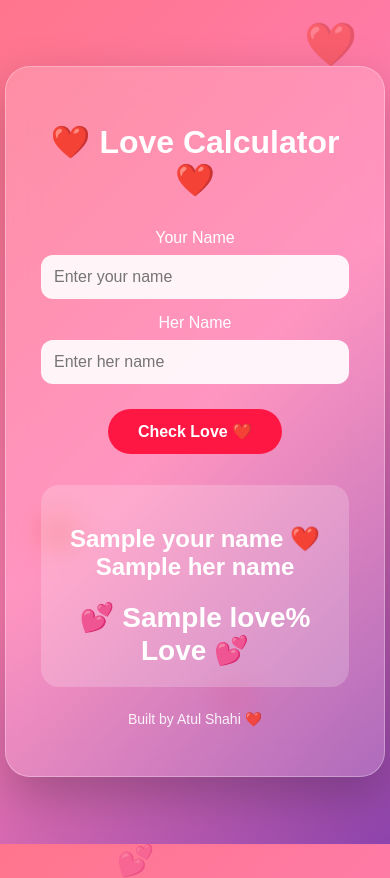
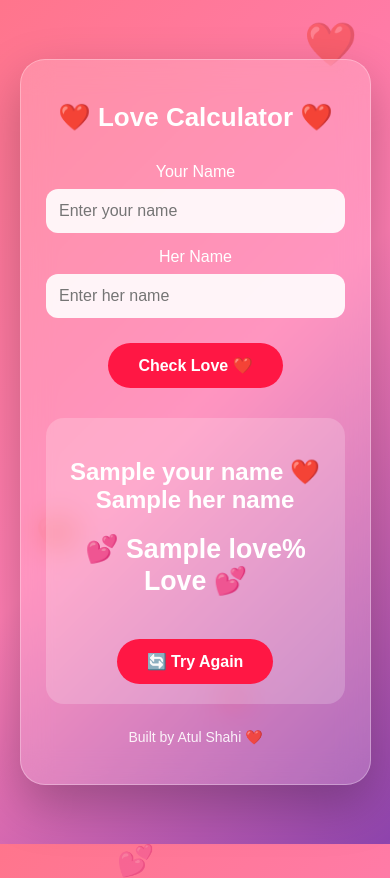
Before and after one commit to atulshahi0609-ux/love-calculator, a Flask app: template templates/index.html in a window 390 px wide. Run offline with Flask 3, Linux system fonts and the light colour scheme; the template is opened without the code that fills it: most values are stand-ins (such as "Sample title", 1, 10 or a date in 2020).

Commit message:
Update index.html

```diff
--- a/templates/index.html
+++ b/templates/index.html
@@ -2,9 +2,13 @@
 <html>
 
 <head>
+
     <title>Love Calculator ❤️</title>
 
+    <meta name="viewport" content="width=device-width, initial-scale=1.0">
+
     <style>
+
         * {
             box-sizing: border-box;
         }
@@ -12,21 +16,30 @@
         body {
             margin: 0;
             min-height: 100vh;
+
             display: flex;
             justify-content: center;
             align-items: center;
+
             font-family: Arial, sans-serif;
 
-            background: linear-gradient(135deg, #ff758c, #ff7eb3, #8e44ad);
+            background: linear-gradient(
+                135deg,
+                #ff758c,
+                #ff7eb3,
+                #8e44ad
+            );
+
             overflow: hidden;
         }
 
-        /* Background hearts */
+        /* Floating Hearts */
 
         .heart {
             position: absolute;
             color: rgba(255, 255, 255, 0.5);
             font-size: 30px;
+
             animation: float 6s linear infinite;
         }
 
@@ -51,6 +64,7 @@
         }
 
         @keyframes float {
+
             0% {
                 bottom: -50px;
                 transform: scale(1);
@@ -60,29 +74,43 @@
                 bottom: 110%;
                 transform: scale(1.5);
             }
+
         }
 
-        /* Main card */
+
+        /* Main Card */
 
         .card {
             width: 380px;
+            max-width: 90%;
+
             padding: 35px;
+
             text-align: center;
 
             background: rgba(255, 255, 255, 0.18);
+
             backdrop-filter: blur(15px);
 
             border: 1px solid rgba(255, 255, 255, 0.3);
+
             border-radius: 25px;
 
-            box-shadow: 0 20px 50px rgba(0, 0, 0, 0.25);
+            box-shadow:
+                0 20px 50px
+                rgba(0, 0, 0, 0.25);
 
             color: white;
 
             animation: cardAppear 1s ease;
+
+            position: relative;
+
+            z-index: 10;
         }
 
         @keyframes cardAppear {
+
             0% {
                 opacity: 0;
                 transform: scale(0.7);
@@ -92,44 +120,71 @@
                 opacity: 1;
                 transform: scale(1);
             }
+
         }
+
+
+        /* Heading */
 
         h1 {
             margin-bottom: 30px;
             font-size: 32px;
         }
 
+
+        /* Labels */
+
         label {
             display: block;
+
             margin-top: 15px;
             margin-bottom: 8px;
+
             font-size: 16px;
         }
 
+
+        /* Inputs */
+
         input {
             width: 100%;
+
             padding: 13px;
 
             border: none;
+
             border-radius: 12px;
 
             outline: none;
+
             font-size: 16px;
 
-            background: rgba(255, 255, 255, 0.9);
+            background: rgba(
+                255,
+                255,
+                255,
+                0.9
+            );
         }
+
+
+        /* Button */
 
         button {
             margin-top: 25px;
+
             padding: 13px 30px;
 
             border: none;
+
             border-radius: 25px;
 
             background: #ff1744;
+
             color: white;
 
             font-size: 16px;
+
             font-weight: bold;
 
             cursor: pointer;
@@ -139,96 +194,315 @@
 
         button:hover {
             transform: scale(1.08);
+
             background: #e91e63;
         }
+
 
         /* Result */
 
         .result {
             margin-top: 30px;
+
             padding: 20px;
 
-            background: rgba(255, 255, 255, 0.2);
+            background: rgba(
+                255,
+                255,
+                255,
+                0.2
+            );
+
             border-radius: 18px;
 
-            animation: resultAppear 0.8s ease;
+            animation:
+                resultAppear
+                0.8s ease;
         }
 
         @keyframes resultAppear {
+
             0% {
                 opacity: 0;
-                transform: translateY(20px);
+
+                transform:
+                    translateY(20px);
             }
 
             100% {
                 opacity: 1;
-                transform: translateY(0);
+
+                transform:
+                    translateY(0);
             }
+
         }
 
+
+        /* Love Percentage */
+
         .percentage {
-            font-size: 28px;
+            font-size: 30px;
+
             font-weight: bold;
+
+            animation:
+                heartbeat
+                1.2s infinite;
         }
 
-        /* Built by */
+        @keyframes heartbeat {
+
+            0% {
+                transform: scale(1);
+            }
+
+            25% {
+                transform: scale(1.08);
+            }
+
+            40% {
+                transform: scale(1);
+            }
+
+            60% {
+                transform: scale(1.08);
+            }
+
+            100% {
+                transform: scale(1);
+            }
+
+        }
+
+
+        /* Romantic Message */
+
+        .love-message {
+            margin-top: 15px;
+
+            font-size: 18px;
+
+            font-weight: bold;
+
+            animation:
+                messageAppear
+                1s ease;
+        }
+
+        @keyframes messageAppear {
+
+            0% {
+                opacity: 0;
+
+                transform:
+                    scale(0.7);
+            }
+
+            100% {
+                opacity: 1;
+
+                transform:
+                    scale(1);
+            }
+
+        }
+
+
+        /* Built By */
 
         .built-by {
             margin-top: 25px;
+
             font-size: 14px;
+
             opacity: 0.9;
         }
 
-        /* 🌹 Rose falling animation */
+
+        /* 🌹 Falling Roses */
 
         .rose {
             position: fixed;
+
             top: -50px;
+
             font-size: 30px;
 
-            animation: roseFall 5s linear forwards;
+            animation:
+                roseFall
+                5s linear forwards;
 
             pointer-events: none;
+
             z-index: 999;
         }
 
         @keyframes roseFall {
+
             0% {
                 top: -50px;
-                transform: rotate(0deg);
+
+                transform:
+                    rotate(0deg);
+
                 opacity: 1;
             }
 
             100% {
                 top: 110vh;
-                transform: rotate(360deg);
+
+                transform:
+                    rotate(360deg);
+
                 opacity: 0;
             }
+
+        }
+
+
+        /* ✨ Sparkles */
+
+        .sparkle {
+            position: fixed;
+
+            pointer-events: none;
+
+            z-index: 998;
+
+            font-size: 22px;
+
+            animation:
+                sparkleAnimation
+                2s ease-out forwards;
+        }
+
+        @keyframes sparkleAnimation {
+
+            0% {
+                opacity: 1;
+
+                transform:
+                    scale(0);
+            }
+
+            50% {
+                opacity: 1;
+
+                transform:
+                    scale(1.5);
+            }
+
+            100% {
+                opacity: 0;
+
+                transform:
+                    scale(0);
+            }
+
+        }
+
+
+        /* 💖 100% Special Effect */
+
+        .true-love {
+            animation:
+                trueLove
+                1s infinite;
+        }
+
+        @keyframes trueLove {
+
+            0% {
+                box-shadow:
+                    0 0 10px
+                    rgba(
+                        255,
+                        255,
+                        255,
+                        0.5
+                    );
+            }
+
+            50% {
+                box-shadow:
+                    0 0 40px
+                    rgba(
+                        255,
+                        255,
+                        255,
+                        0.9
+                    );
+            }
+
+            100% {
+                box-shadow:
+                    0 0 10px
+                    rgba(
+                        255,
+                        255,
+                        255,
+                        0.5
+                    );
+            }
+
+        }
+
+
+        /* 📱 Mobile */
+
+        @media (max-width: 500px) {
+
+            .card {
+                padding: 25px;
+            }
+
+            h1 {
+                font-size: 26px;
+            }
+
+            .percentage {
+                font-size: 26px;
+            }
+
         }
 
     </style>
 
 </head>
 
+
 <body>
 
-    <!-- Floating hearts -->
+
+    <!-- Floating Hearts -->
 
     <div class="heart">❤️</div>
+
     <div class="heart">💕</div>
+
     <div class="heart">💗</div>
+
     <div class="heart">❤️</div>
 
 
-    <!-- Main card -->
+    <!-- Main Card -->
 
-    <div class="card">
+    <div
+        class="card"
+        id="mainCard"
+    >
 
-        <h1>❤️ Love Calculator ❤️</h1>
+        <h1>
+            ❤️ Love Calculator ❤️
+        </h1>
+
 
         <form method="POST">
 
-            <label>Your Name</label>
+            <label>
+                Your Name
+            </label>
 
             <input
                 type="text"
@@ -237,7 +511,10 @@
                 required
             >
 
-            <label>Her Name</label>
+
+            <label>
+                Her Name
+            </label>
 
             <input
                 type="text"
@@ -245,6 +522,7 @@
                 placeholder="Enter her name"
                 required
             >
+
 
             <button type="submit">
                 Check Love ❤️
@@ -258,50 +536,127 @@
         <div class="result">
 
             <h2>
-                {{ your_name }} ❤️ {{ her_name }}
+                {{ your_name }}
+                ❤️
+                {{ her_name }}
             </h2>
+
 
             <div class="percentage">
                 💕 {{ love }}% Love 💕
             </div>
 
+
+            <p class="love-message">
+                {{ message }}
+            </p>
+
+
+            <!-- Try Again -->
+
+            <form method="GET">
+
+                <button type="submit">
+                    🔄 Try Again
+                </button>
+
+            </form>
+
         </div>
 
 
-        <!-- 🌹 Roses -->
+        <!-- 🌹 Rose Rain + ✨ Sparkles -->
 
         <script>
 
-            for (let i = 0; i < 30; i++) {
+            /* 🌹 Roses */
 
-                let rose = document.createElement("div");
+            for (
+                let i = 0;
+                i < 35;
+                i++
+            ) {
+
+                let rose =
+                    document.createElement("div");
 
                 rose.className = "rose";
 
                 rose.innerHTML = "🌹";
 
-                rose.style.left = Math.random() * 100 + "vw";
+                rose.style.left =
+                    Math.random() * 100 + "vw";
 
                 rose.style.animationDelay =
                     Math.random() * 3 + "s";
 
                 rose.style.fontSize =
-                    (20 + Math.random() * 25) + "px";
+                    (
+                        20 +
+                        Math.random() * 25
+                    ) + "px";
 
                 document.body.appendChild(rose);
 
             }
+
+
+            /* ✨ Sparkles */
+
+            for (
+                let i = 0;
+                i < 25;
+                i++
+            ) {
+
+                let sparkle =
+                    document.createElement("div");
+
+                sparkle.className = "sparkle";
+
+                sparkle.innerHTML = "✨";
+
+                sparkle.style.left =
+                    Math.random() * 100 + "vw";
+
+                sparkle.style.top =
+                    Math.random() * 100 + "vh";
+
+                sparkle.style.animationDelay =
+                    Math.random() * 2 + "s";
+
+                document.body.appendChild(
+                    sparkle
+                );
+
+            }
+
+
+            /* 💖 100% Special Effect */
+
+            {% if love == 100 %}
+
+            document
+                .getElementById("mainCard")
+                .classList
+                .add("true-love");
+
+            {% endif %}
 
         </script>
 
         {% endif %}
 
 
+        <!-- Built By -->
+
         <p class="built-by">
             Built by Atul Shahi ❤️
         </p>
 
+
     </div>
+
 
 </body>
 
```
